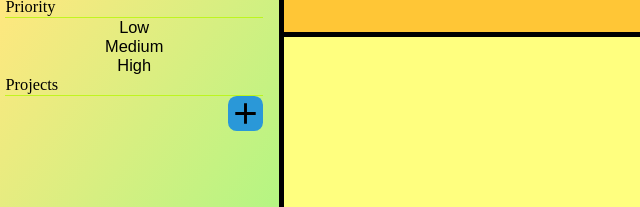
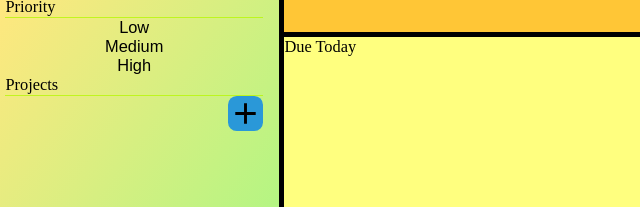
Before and after one commit to sujith2903/Todo-List, a website built with webpack: page dist/index.html in a window 1280 px wide. Both pictures are taken after a click on the button "Today". Shown: the part 163-370 px from the top of the page, 11-651 px from the left. Built offline with nearby package versions, Linux system fonts and the light colour scheme.

Commit message:
Create an array of projects due today
When Today is clicked it loops through the array of projects
and creates an array of projects that are due today

```diff
--- a/src/DOM.js
+++ b/src/DOM.js
@@ -1,4 +1,4 @@
-import { is } from 'date-fns/locale';
+import { isThisWeek, isToday } from 'date-fns';
 import addProjectList from './addProject'
 
 const dom = (function () {
@@ -8,12 +8,15 @@ const dom = (function () {
     let openProject
     const projectsList = document.querySelector('.projects-lists')
     const mainContent = document.querySelector('.main-content')
+    const dueContent = document.querySelector('.due-content')
     const projectTitle = document.querySelector('.project-title')
     const projectDescription = document.querySelector('.project-description')
     const projectDue = document.querySelector('.project-due')
     const projectPriority = document.querySelector('.priority')
     const taskButton = document.querySelector('.task-button')
     const allTasks = document.querySelector('.all-tasks')
+    const dueToday = document.querySelector('.due-today')
+    const dueThisWeek = document.querySelector('.due-this-week')
 
     const createProjectDiv = function () {
 
@@ -125,6 +128,7 @@ const dom = (function () {
         if (project.target.classList.contains('project')) {
 
             mainContent.style.display = 'flex'
+            dueContent.style.display = 'none'
             openProject = addProjectList.myProjectArray[index]
 
             console.log(openProject)
@@ -186,6 +190,28 @@ const dom = (function () {
         }
     })
 
+    // Event handler for sorting by due date
+    dueToday.addEventListener('click', () => {
+
+        const title = document.querySelector('.due-title')
+        let dueTodayProjects = []
+
+        mainContent.style.display = 'none'
+        dueContent.style.display = 'flex'
+
+        title.textContent = 'Due Today'
+
+        for (let i = 0; i < addProjectList.myProjectArray.length; i++){
+
+            let date = new Date(`${addProjectList.myProjectArray[i]['date']}` + `CDT`)
+
+            if (isToday(new Date(date))) {
+                console.log('test')
+                dueTodayProjects.push(addProjectList.myProjectArray[i])
+            }
+        }
+    })
+
     /*
     editProjectButton.addEventListener('click', () => {
         addProjectList.addProject.style.display = 'flex'
```
Also changed, not shown: dist/index.html, dist/main.js, dist/style.css.
